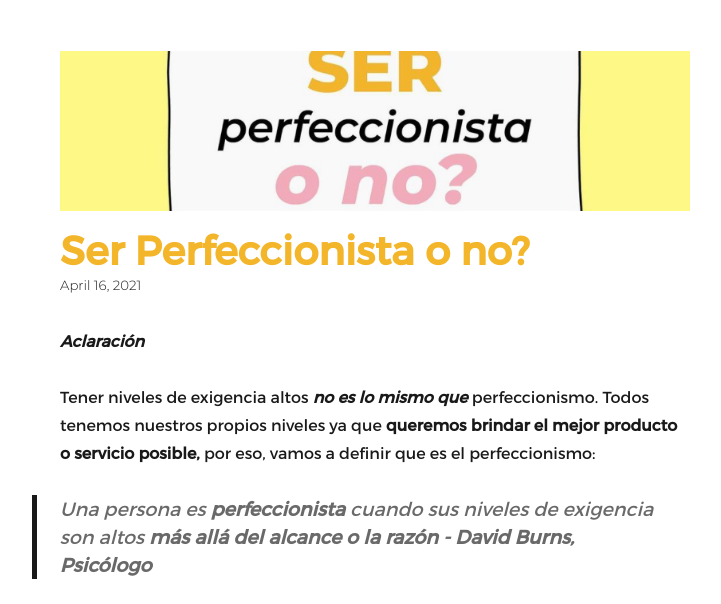
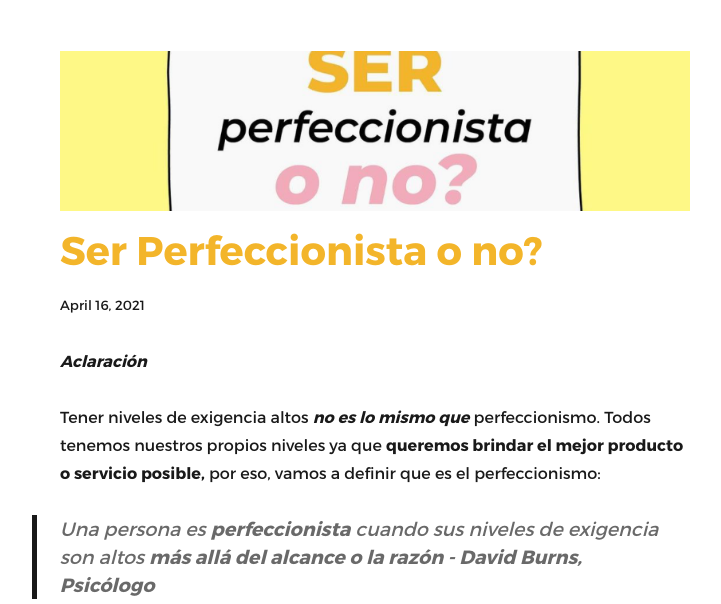
Before and after one commit to JesusGerardoAguiar/lograf-blog, a Gatsby site: page /blog/ser-perfeccionista-o-no/ in a window 1280 px wide. Shown: the part 175-779 px from the top of the page, without its empty margins (265-986 px from the left). Built offline with nearby package versions, Linux system fonts and the light colour scheme; Gatsby itself is replaced by a stand-in of ours; some packages are replaced by stand-ins of ours.

Commit message:
fix issue with fonts

```diff
--- a/src/templates/blog-post.js
+++ b/src/templates/blog-post.js
@@ -18,6 +18,12 @@ const GlobalStyles = createGlobalStyle`
   @font-face {
     font-family: MonteserratB;
     src: url(${require("../../content/assets/fonts/Montserrat-Bold.otf")});
+  }
+  li,ol,ul,p{
+    font-family: MonteserratR!important;
+  }
+  h1,h2,strong{
+    font-family: MonteserratB!important;
   }
 `
 
@@ -87,6 +93,7 @@ const PostTile = styled.h1`
   font-family: MonteserratR;
   color: #f3b52a;
   margin-top: 1rem;
+  margin-bottom:3rem;
 `
 
 
```
Also changed, not shown: src/pages/index.js (+7 -4 lines).
